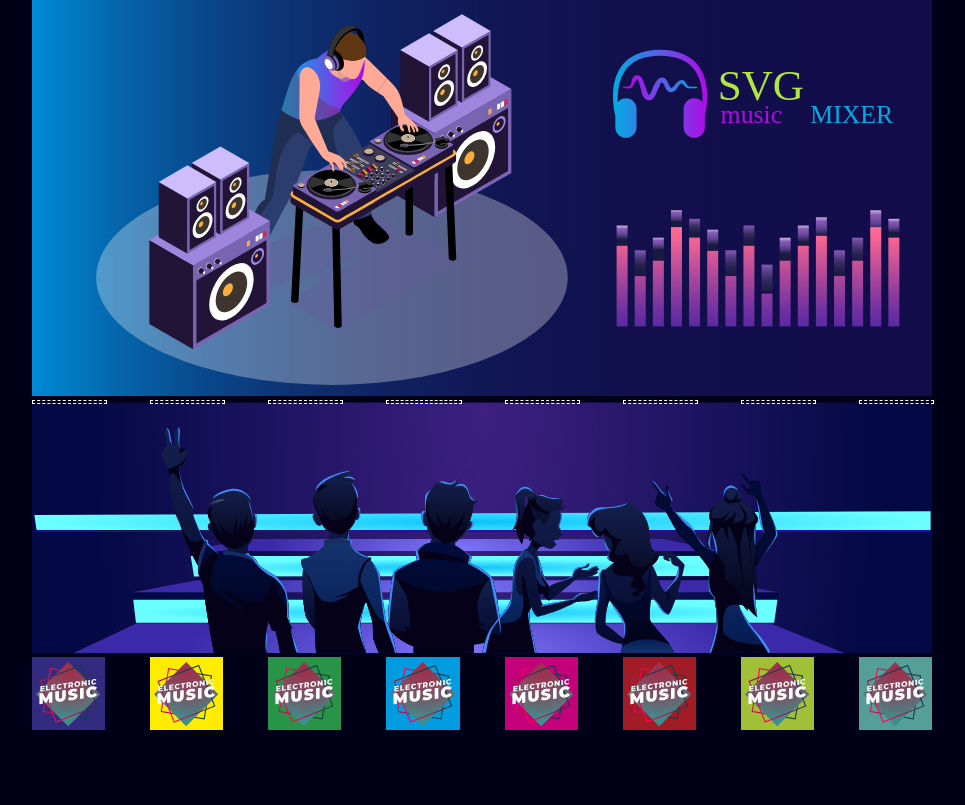
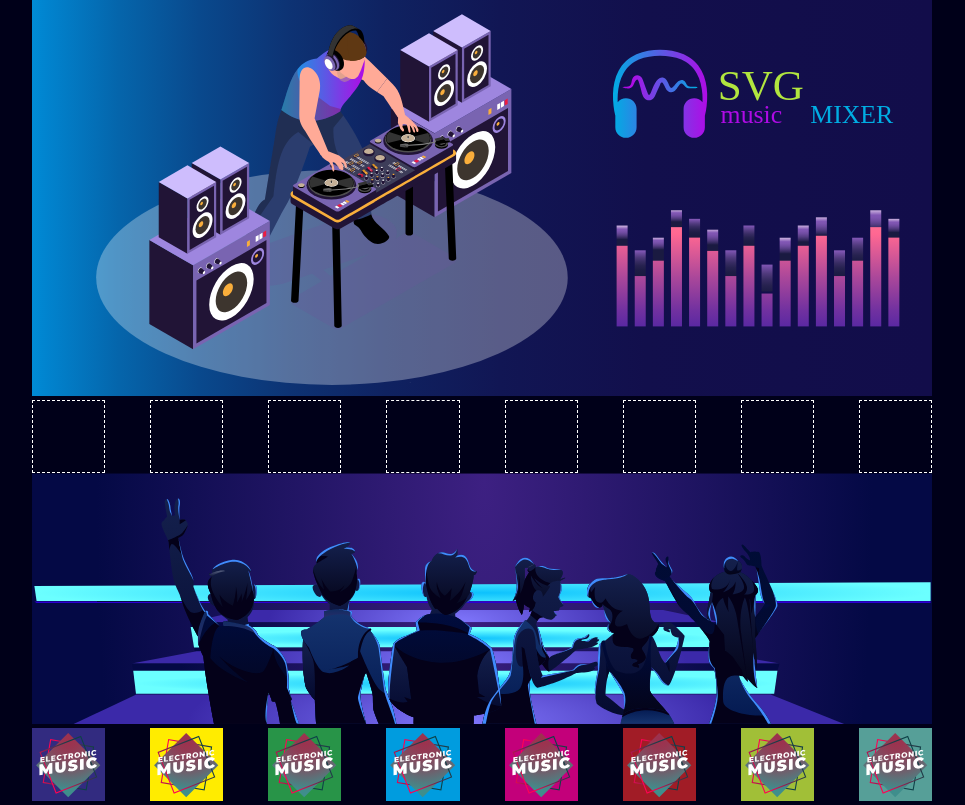
Before and after one commit to fernandezjerome/Music-Mixer, a plain HTML site: page index.html in a window 1280 px wide. Shown: the whole page, without its empty margins (158-1123 px from the left). Drawn offline with Linux system fonts and the light colour scheme.

Commit message:
fixed the drop zone in css

```diff
--- a/css/main.css
+++ b/css/main.css
@@ -10,10 +10,13 @@ body {
 }
 
 .drop-zone {
-	width: 100%;
-  height: 100%;
+	/* width: 100%; */
+  /* height: 100%; */
+  /* background-image: url("../images/draggable1.svg"); */
+  background-repeat: no-repeat;
+   height: 4.446rem;
   border: thin dashed white;
-  float: left;
+  /* float: left; */
 	position: relative;
 }
 
```
